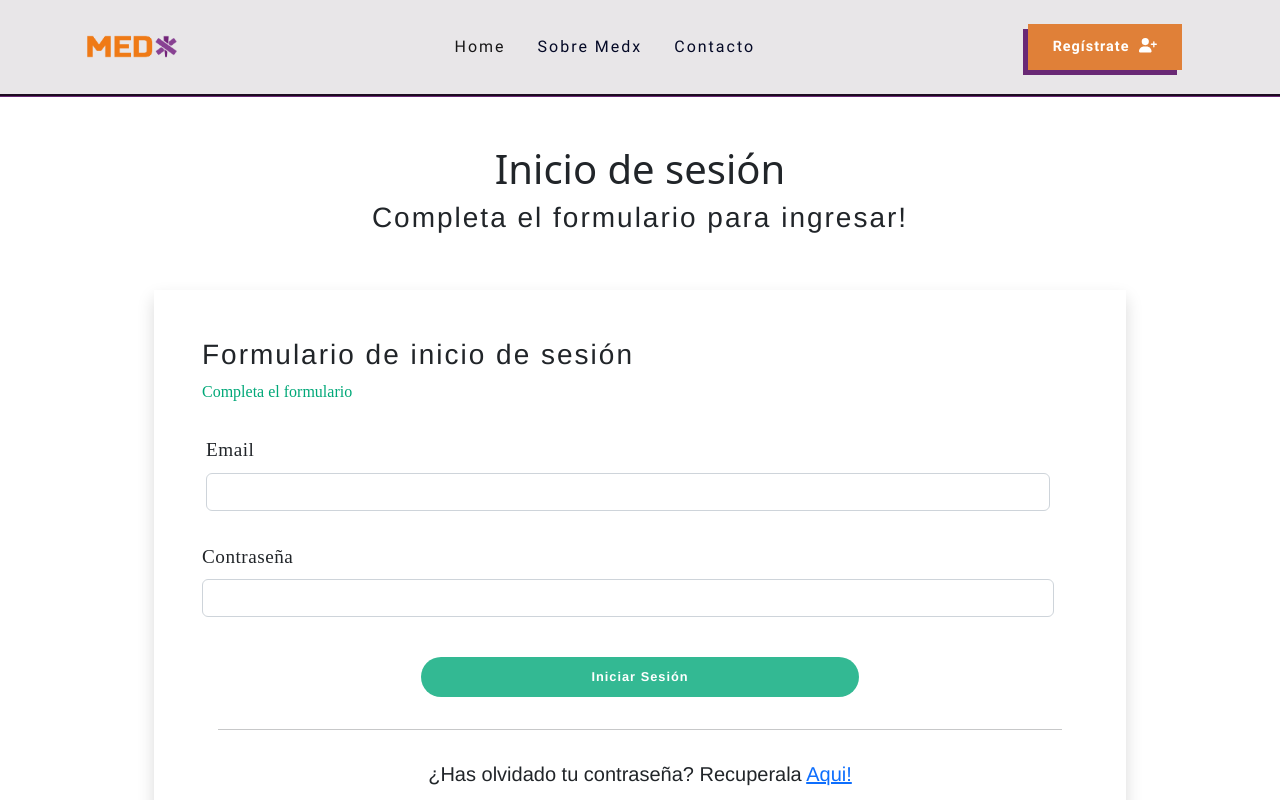
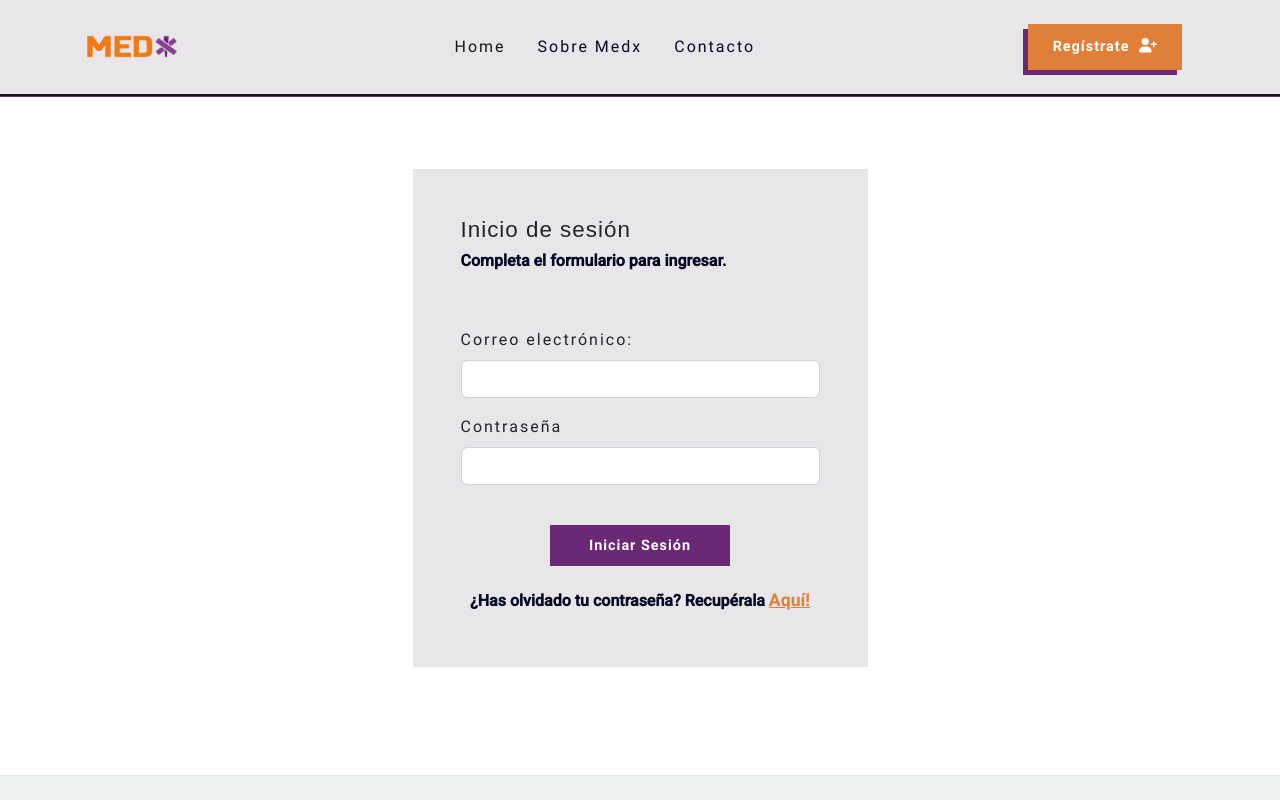
Before and after one commit to tnovak2112/medx, an Angular app: page /login in a window 1280 px wide. Shown: the top 800 px of the page. Built offline with nearby package versions, Linux system fonts and the light colour scheme; a web font is replaced by a local one.

Commit message:
arreglos en Login.

```diff
--- a/src/app/features/login/views/login.component.css
+++ b/src/app/features/login/views/login.component.css
@@ -1,37 +1,49 @@
-h3{
-    font-family: Helvetica;
-    letter-spacing: 2px;
+h1{
+    font-family: 'Russo', sans-serif;
+    font-size: 1.4rem;
+    letter-spacing: 1px;
 }
-h4{
-    font-family: Helvetica;
-    letter-spacing: 2px;
+
+.roboto-bold{
+    font-family: 'Roboto',sans-serif;
+    font-weight: 700;
+    color: var(--black);
+    font-size: 1rem;
 }
-h5{
-    font-family: Helvetica;
+
+a{
+    color: var(--orange);
+    font-family: 'Roboto-bold', sans-serif;
+    font-size: 1.1rem;
 }
+
+.bg-color{
+    background-color: var(--grey);
+}
+
 p{
-    font-family: "Titulos";
+    font-family: "Roboto-reg";
     color: rgba(0, 168, 120, 1);
 }
 label{
-    font-family: "TItulos";
-    letter-spacing: 0.5px;
-    font-size: 1.2rem;
+    font-family: "Roboto-reg";
+    letter-spacing: 2px;
+    font-size: 1rem;
 }
 button{
-    background-color: rgba(0, 168, 120, .8);
+    background-color: var(--purple);
     color: white;
-    font-family: Helvetica;
-    font-weight: 700;
-    font-size: .8rem;
+    font-family: 'Roboto-bold';
+    font-size: .9rem;
     letter-spacing: 1px;
-    border-radius: 20px;
+    border-radius: 0px;
     padding: 10px 0px;
+    transition: background-color .5s, color .5s;
     border: none;
-    transition: background-color .5s;
 }
 button:hover{
-    background-color: rgba(0, 168, 120, .5);;
+    background-color: var(--grey);
+    color: var(--purple);
 }
 
 .alert-error{
--- a/src/app/features/login/views/login.component.html
+++ b/src/app/features/login/views/login.component.html
@@ -1,24 +1,15 @@
-<div class="container mb-5 rounded p-5" id="container">
-  <div class="row text-center">
+<div class="container my-5" id="container">
+  <form [formGroup]="loginForm" (ngSubmit)="onSubmitLogin()">
+    <div class="row justify-content-center text-left p-4">
+      <div class="col-xl-5 col-lg-5 col-md-10 col-sm-10 p-5 bg-color">
+        <div class="row">
           <h1>Inicio de sesión</h1>
-    <h3>Completa el formulario para ingresar!</h3>
-  </div>
-
-  <form [formGroup]="loginForm" (ngSubmit)="onSubmitLogin()">
-    <div class="row p-5">
-      <div class="col-12 p-5 shadow">
-        <div class="row">
-          <h3>Formulario de inicio de sesión</h3>
-          <p>Completa el formulario</p>
-          <div class="row">
-            <div class="col-12 p-3">
-              <div class="mb-3">
-                <label for="nameInput" class="form-label">Email</label>
-                <input
-                  type="email"
-                  class="form-control"
-                  formControlName="email"
-                />
+          <h3 class="roboto-bold">Completa el formulario para ingresar.</h3>
+          <div class="mt-5 mb-3">
+            <label for="nameInput" class="form-label"
+              >Correo electrónico:</label
+            >
+            <input type="email" class="form-control" formControlName="email" />
           </div>
           <div
             *ngIf="
@@ -29,10 +20,6 @@
           >
             Por favor ingrese un email correcto.
           </div>
-            </div>
-          </div>
-          <div class="row">
-            <div class="col-12">
           <div class="mb-3">
             <label for="nameInput" class="form-label">Contraseña</label>
             <input
@@ -50,18 +37,14 @@
           >
             Por favor ingresa tu contraseña correcta.
           </div>
-            </div>
-          </div>
-
           <div class="text-center mt-4">
             <button type="submit" class="w-50">Iniciar Sesión</button>
           </div>
         </div>
-        <div class="container p-3"><hr /></div>
-        <div class="row text-center">
-          <h5>
-            ¿Has olvidado tu contraseña? Recuperala
-            <a routerLink="/restore-password">Aqui!</a>
+        <div class="row text-center mt-4">
+          <h5 class="roboto-bold">
+            ¿Has olvidado tu contraseña? Recupérala
+            <a routerLink="/restore-password">Aquí!</a>
           </h5>
         </div>
       </div>
--- a/src/app/features/register/views/register.component.css
+++ b/src/app/features/register/views/register.component.css
@@ -1,6 +1,8 @@
 /* div{
     border: 1px solid red;
 } */
+
+
 
 .col-4{
     border: 1px solid blue;
```
Lines whose indentation alone changed are shown as unchanged.
